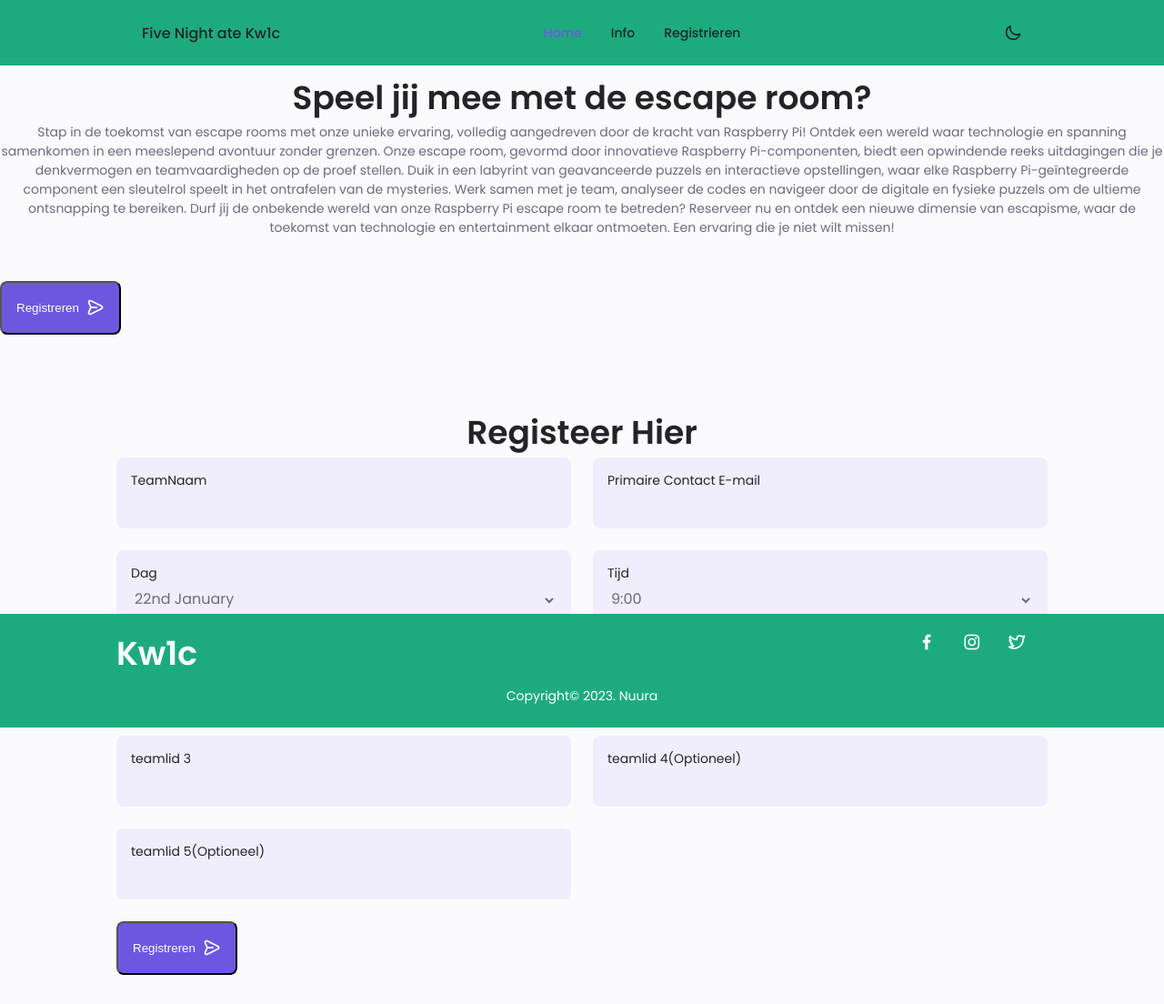
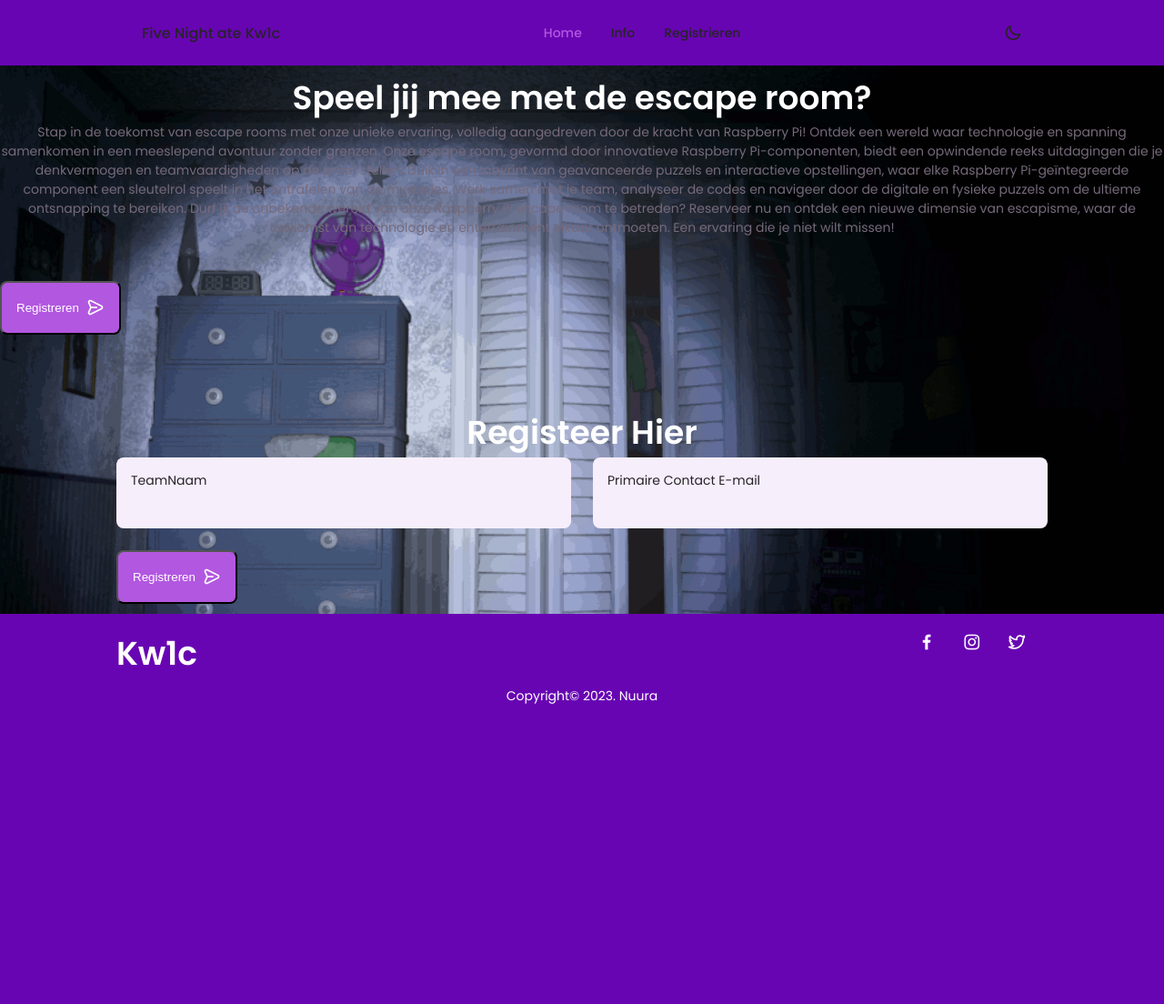
Before and after one commit to fivenightsatkw1c/fnak, a PHP site: page / in a window 1280 px wide. Shown: the whole page at 91% size. After the commit the page ends 774 px from the top, so only its background shows below. Run offline with PHP 8.4, Linux system fonts and the light colour scheme.

Commit message:
Change a lot

```diff
--- a/assets/css/styles.css
+++ b/assets/css/styles.css
@@ -4,21 +4,33 @@
 /*==================== VARIABLES CSS ====================*/
 :root {
   --header-height: 3rem;
-  --hue-color: 250;
-  --Theme-color: rgb(29, 171, 126);
-  --first-color: hsl(var(--hue-color), 69%, 61%);
-  --first-color-second: hsl(var(--hue-color), 69%, 61%);
-  --first-color-alt: hsl(var(--hue-color), 57%, 53%);
-  --first-color-lighter: hsl(var(--hue-color), 92%, 85%);
-  --title-color: hsl(var(--hue-color), 8%, 15%);
-  --text-color: hsl(var(--hue-color), 8%, 45%);
-  --text-color-light: hsl(var(--hue-color), 8%, 65%);
-  --input-color: hsl(var(--hue-color), 70%, 96%);
-  --body-color: hsl(var(--hue-color), 60%, 99%);
-  --scroll-bar-color: hsl(var(--hue-color), 12%, 90%);
-  --scroll-thumb-color: hsl(var(--hue-color), 12%, 80%);
+  --hue-color: 280;
+  --Theme-color: rgb(104 5 179);
+  --first-color: hsl(var(
+  --hue-color), 69%, 61%);
+  --first-color-second: hsl(var(
+  --hue-color), 69%, 61%);
+  --first-color-alt: hsl(var(
+  --hue-color), 57%, 53%);
+  --first-color-lighter: hsl(var(
+  --hue-color), 92%, 85%);
+  --title-color: hsl(var(
+  --hue-color), 8%, 15%);
+  --text-color: hsl(var(
+  --hue-color), 8%, 45%);
+  --text-color-light: hsl(var(
+  --hue-color), 8%, 65%);
+  --input-color: hsl(var(
+  --hue-color), 70%, 96%);
+  --body-color: hsl(var(
+  --hue-color), 60%, 99%);
+  --scroll-bar-color: hsl(var(
+  --hue-color), 12%, 90%);
+  --scroll-thumb-color: hsl(var(
+  --hue-color), 12%, 80%);
   --container-color: #fff;
-  --body-font: "Poppins", sans-serif;
+  --body-font:
+  "Poppins", sans-serif;
   --big-font-size: 2rem;
   --h1-font-size: 1.5rem;
   --h2-font-size: 1.25rem;
@@ -50,6 +62,7 @@ body.dark-theme {
   --container-color: hsl(var(--hue-color), 29%, 16%);
   --scroll-bar-color: hsl(var(--hue-color), 12%, 48%);
   --scroll-thumb-color: hsl(var(--hue-color), 12%, 36%);
+  background-image: url('../img/GIF1.gif'); /* Replace 'path_to_your_gif.gif' with your GIF file path */
 }
 
 @media only screen and (min-width: 968px) {
@@ -80,6 +93,11 @@ body {
   font-size: var(--normal-font-size);
   background-color: var(--body-color);
   color: var(--text-color);
+  background-image: url('../img/GIF3.gif'); /* Replace 'path_to_your_gif.gif' with your GIF file path */
+  background-size: cover;
+  background-repeat: no-repeat;
+  background-attachment: fixed; /* This keeps the background fixed while scrolling */
+  background-position: center;
 }
 
 main {
@@ -91,7 +109,7 @@ h2,
 h3,
 h4
 {
-  color: var(--title-color);
+  color: #fff;
   font-weight: var(--font-semi-bold);
 }
 
@@ -121,7 +139,9 @@ img {
   font-size: var(--small-font-size);
   margin-bottom: var(--mb-3);
 }
-
+section-title.wihte {
+  color: #fff;
+}
 .section-subtitle,
 .section-title {
   text-align: center;
@@ -375,6 +395,65 @@ img {
     margin-right: 0;
   }
 }
+.Register-View-container {
+  row-gap: 3rem;
+}
+.Register-View-information {
+  display: flex;
+  margin-bottom: var(--mb-2);
+}
+.Register-View-icon {
+  font-size: 2rem;
+  color: var(--first-color);
+  margin-right: var(--mb-0-75);
+}
+.Register-View-title {
+  font-size: var(--h3-font-size);
+  font-weight: var(--font-medium);
+}
+.Register-View-subtitle {
+  font-size: var(--small-font-size);
+  color: var(--text-color-light);
+}
+.Register-View-content {
+  background-color: var(--input-color);
+  border-radius: 0.5rem;
+  -webkit-border-radius: 0.5rem;
+  -moz-border-radius: 0.5rem;
+  -ms-border-radius: 0.5rem;
+  -o-border-radius: 0.5rem;
+  padding: 0.75rem 1rem 0.25rem;
+}
+.Register-View-label {
+  font-size: var(--small-font-size);
+  color: var(--title-color);
+}
+.Register-View-input {
+  width: 100%;
+  outline: none;
+  border: none;
+  background-color: var(--input-color);
+  color: var(--text-color);
+  font-family: var(--body-font);
+  font-size: var(--normal-font-size);
+  border-radius: 1px;
+  padding: 0.25rem 0.5rem 0.5rem 0;
+}
+@media only screen and (min-width: 568px) {
+  .Register-View-container {
+    grid-template-columns: repeat(2, 1fr);
+  }
+}
+@media only screen and (min-width: 768px) {
+  .Register-View-container {
+    grid-template-columns: 1fr 1.5fr;
+  }
+}
+@media only screen and (min-width: 1024px) {
+  .Register-View-inputs {
+    grid-template-columns: repeat(2, 1fr);
+  }
+}
 .Register-container {
   row-gap: 3rem;
 }
--- a/index.php
+++ b/index.php
@@ -55,56 +55,18 @@
             </div>
         </section>
 
-        <section class="section" id="Register">
+        <section class="section" id="Register-View">
             <h2 class="section-title">Registeer Hier</h2>
-            <div class="Register-container container">
-                <form class="Register-form grid" method="post" action="process_form.php">
-                    <div class="Register-inputs grid">
-                        <div class="Register-content">
-                            <label for="team" class="Register-label">TeamNaam</label>
-                            <input type="text" class="Register-input" id="name" name="team_name" required>
+            <div class="Register-View-container container">
+                <form class="Register-View-form grid" method="post" action="process_form.php">
+                    <div class="Register-View-inputs grid">
+                        <div class="Register-View-content">
+                            <label for="team" class="Register-View-label">TeamNaam</label>
+                            <input type="text" class="Register-View-input" id="name" name="team_name" required>
                         </div>
-                        <div class="Register-content">
-                            <label for="email" class="Register-label"> Primaire Contact E-mail</label>
-                            <input type="email" class="Register-input" id="email" name="email" required>
-                        </div>
-                        <div class="Register-content">
-                            <label for="day" class="Register-label">Dag</label>
-                            <select name="day" class="Register-input">
-                                <option value="22">22nd January</option>
-                                <option value="23">23rd January</option>
-                            </select>
-                        </div>
-                        <div class="Register-content">
-                            <label for="email" class="Register-label">Tijd</label>
-                            <select name="time" class="Register-input">
-                                <?php
-                                for ($hour = 9; $hour <= 14; $hour++) {
-                                    $timeValue = sprintf("%02d:00", $hour);
-                                    echo "<option value=\"$timeValue\">$hour:00</option>";
-                                }
-                                ?>
-                            </select>
-                        </div>
-                        <div class="Register-content">
-                            <label for="leden" class="Register-label">teamlid 1</label>
-                            <input type="text" class="Register-input" id="leden" name="members" required>
-                        </div>
-                        <div class="Register-content">
-                            <label for="leden" class="Register-label">teamlid 2</label>
-                            <input type="text" class="Register-input" id="leden" name="members" required>
-                        </div>
-                        <div class="Register-content">
-                            <label for="leden" class="Register-label">teamlid 3</label>
-                            <input type="text" class="Register-input" id="leden" name="members" required>
-                        </div>
-                        <div class="Register-content">
-                            <label for="leden" class="Register-label">teamlid 4(Optioneel)</label>
-                            <input type="text" class="Register-input" id="leden" name="members">
-                        </div>
-                        <div class="Register-content">
-                            <label for="leden" class="Register-label">teamlid 5(Optioneel)</label>
-                            <input type="text" class="Register-input" id="leden" name="members">
+                        <div class="Register-View-content">
+                            <label for="email" class="Register-View-label"> Primaire Contact E-mail</label>
+                            <input type="email" class="Register-View-input" id="email" name="email" required>
                         </div>
                     </div>
                     <div>
```
Also changed, not shown: assets/img/GIF1.gif (added), assets/img/GIF2.gif (added), assets/img/GIF3.gif (added), 1 other file.
